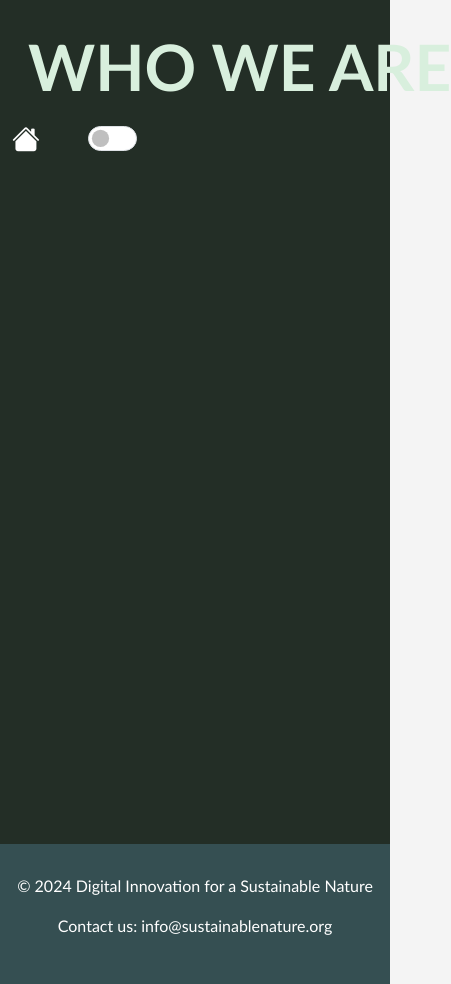
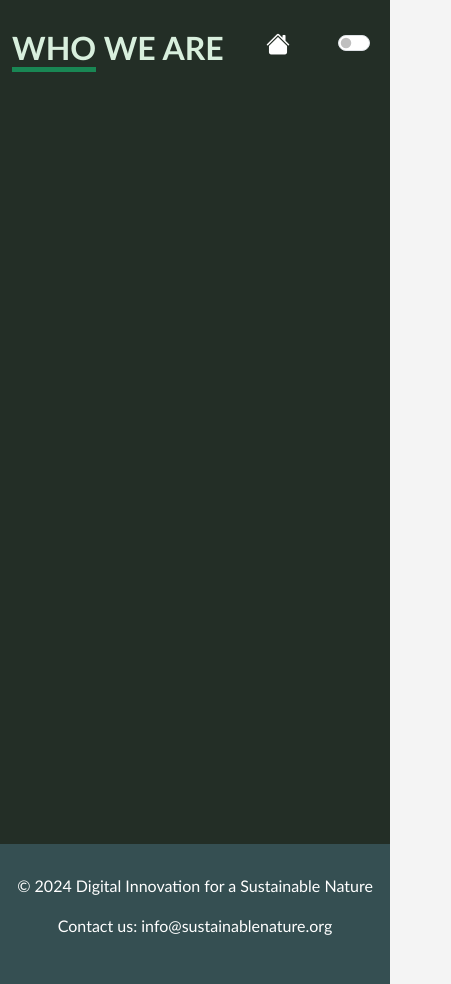
Before and after one commit to AkiroKazuki/EcoTrack, a website: page about-us.html in a window 390 px wide. Shown: the whole page, 451 px wide, since content can reach past the window. Drawn offline with nearby package versions, Linux system fonts and the light colour scheme.

Commit message:
nav done

```diff
--- a/about-us.html
+++ b/about-us.html
@@ -14,7 +14,7 @@
     <section id="about-us" class="about-us" style="background-color: var(--abugelap)">
       <nav class="navbar navbar-expand-lg">
         <div class="container">
-          <h1 class="navbar-brand fw-bold text-uppercase mt-3 ms-3" style="font-size: 4em; ">who we are</h1>
+          <h1 class="navbar-brand fw-bold text-uppercase mt-3" style="font-size: 4em; "><span class="border-bottom border-success border-5">who</span> we are</h1>
           <div class="nav-right d-flex align-items-center">
             <a href="home.html" class="nav-link">
               <i class="bi bi-house-fill fs-1"></i>
--- a/app/public/css/style.css
+++ b/app/public/css/style.css
@@ -194,3 +194,23 @@ footer {
     margin-left: auto;
   }
 }
+
+@media (max-width: 768px) {
+  #about-us nav h1 {
+    font-size: 3em !important;
+  }
+}
+
+@media (max-width: 576px) {
+  #about-us nav h1 {
+    font-size: 2em !important;
+  }
+
+  #about-us nav i {
+    font-size: 1.5rem !important;
+  }
+
+  #about-us .form-check {
+    font-size: 1rem !important;
+  }
+}
```
Also changed, not shown: home.html (+1 -1 lines).
